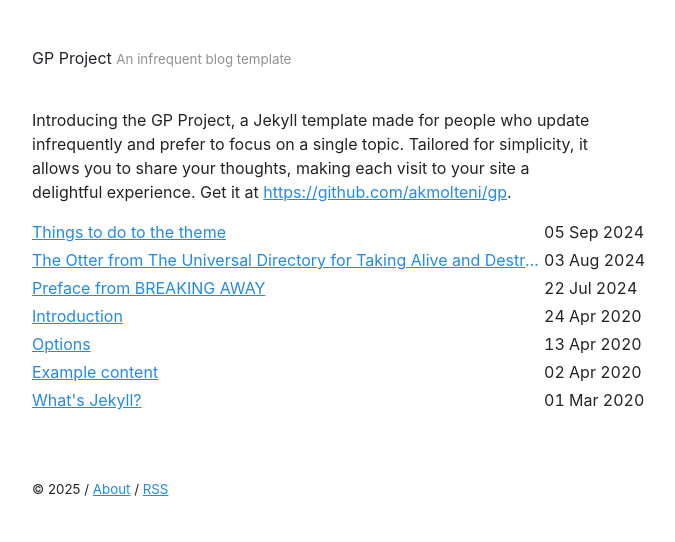
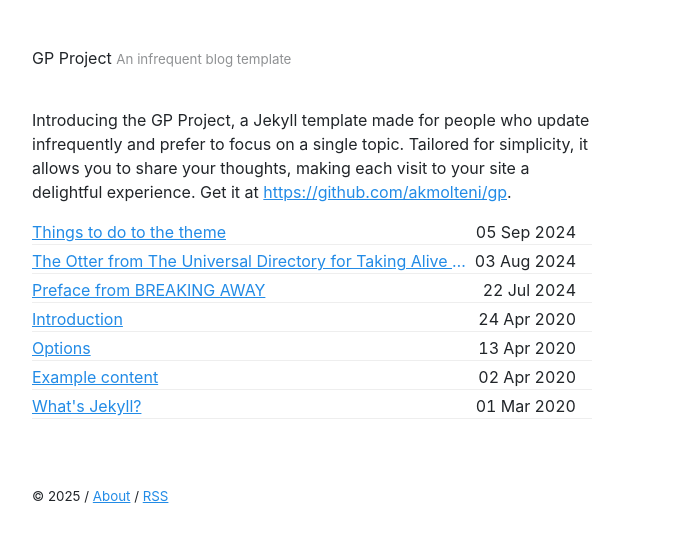
Before and after one commit to akmolteni/gp, a Jekyll site: the page built from index.html, in a window 1280 px wide. Shown: the top 542 px of the page, without its empty margins (328-1003 px from the left). Built offline with Jekyll 4.4.1, drawn with Linux system fonts in a browser that asks for light colours; the list of posts is cut into pages by our own code.

Commit message:
Update _toc.scss

```diff
--- a/_sass/_toc.scss
+++ b/_sass/_toc.scss
@@ -36,6 +36,7 @@ margin-bottom: 4em;
 	display:flex;
 	justify-content:start;
 	margin-bottom: .25rem;
+	border-bottom: 1px solid #eee;
 }
 
 .toc li a {
@@ -46,7 +47,7 @@ margin-bottom: 4em;
 }
 
 .toc li span {
-	width:2rem;
+	width:8rem;
 	white-space: nowrap;
 	font-variant-numeric: tabular-nums;
 	text-align:right;
```
